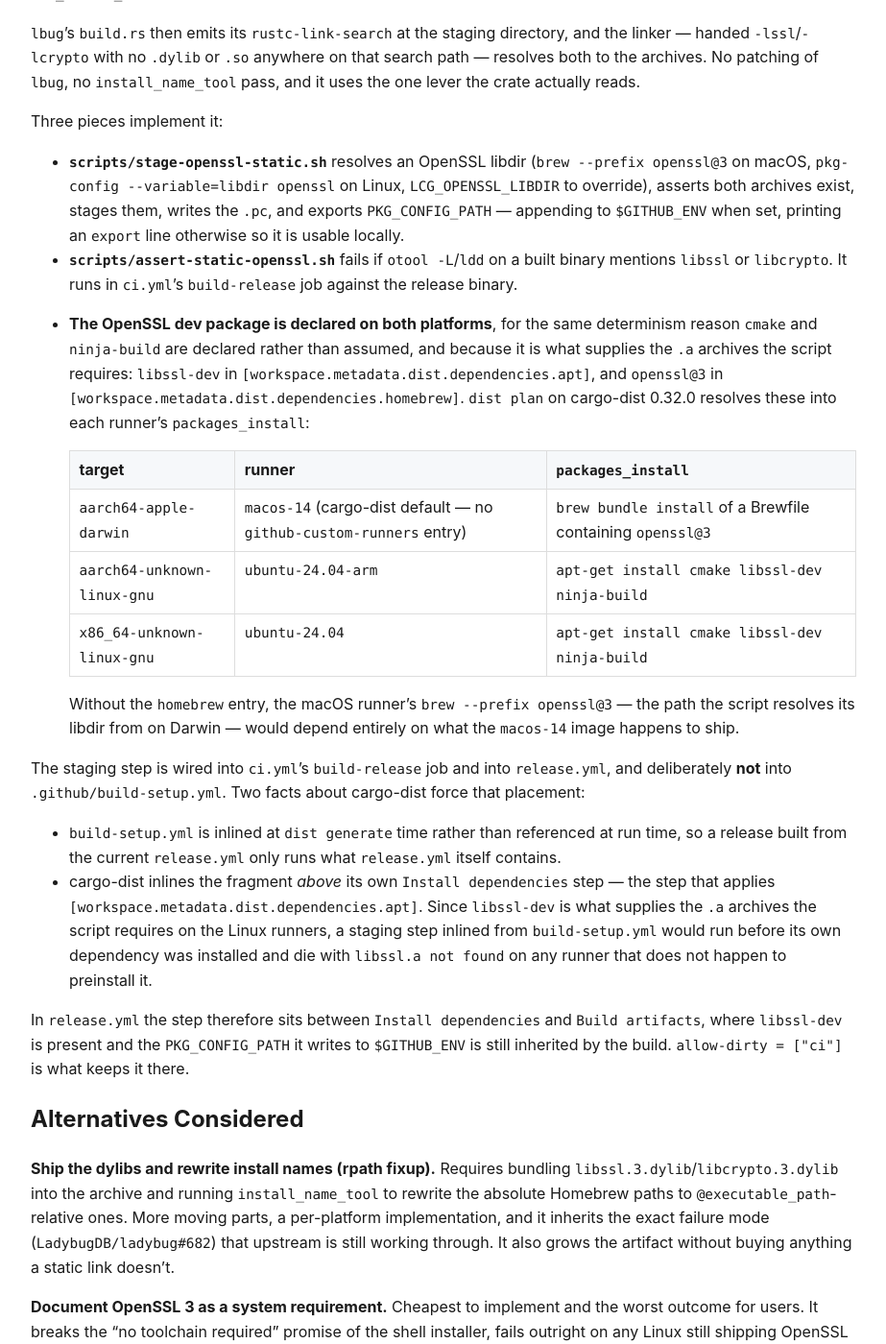
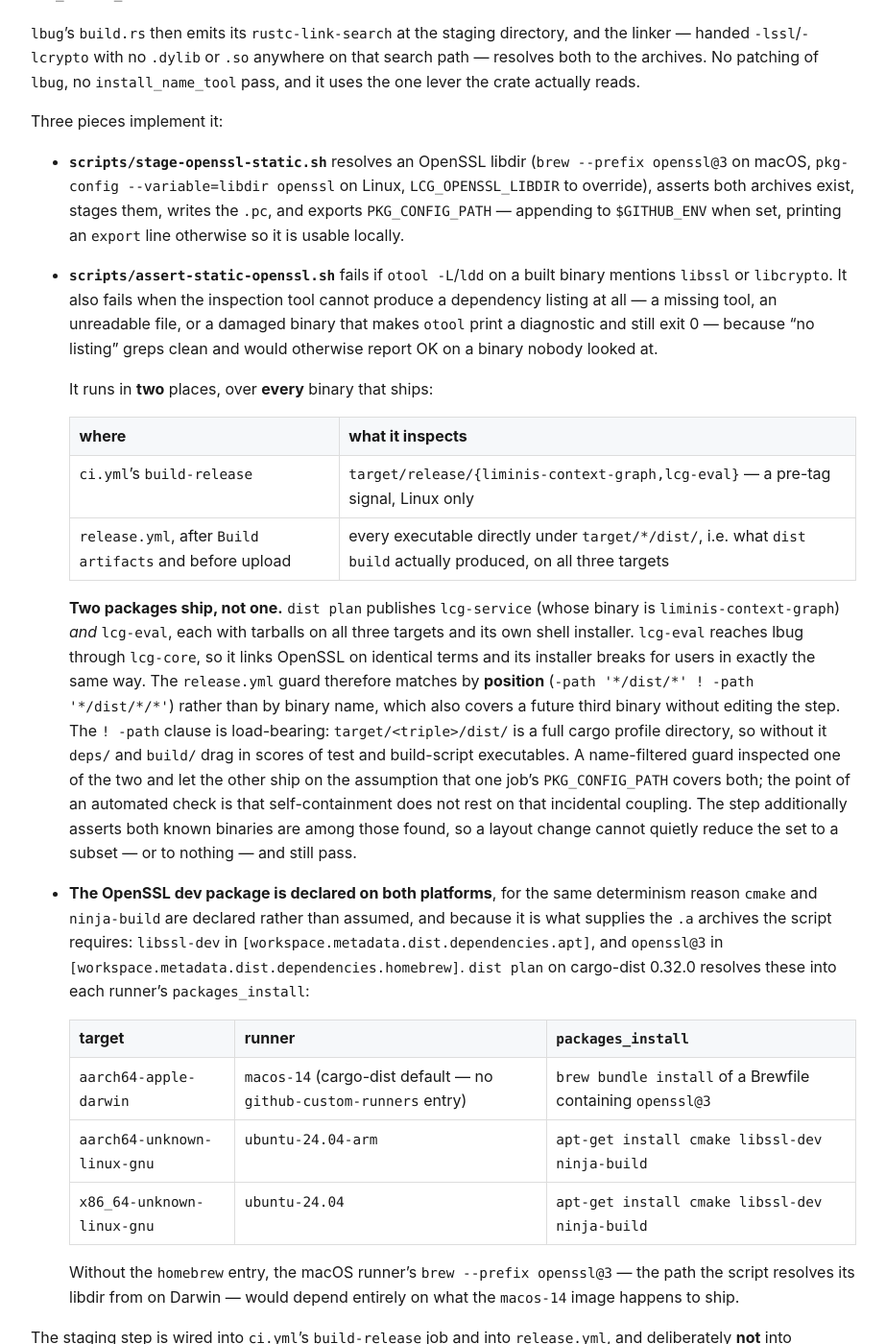
Before and after one commit to verveguy/liminis-context-graph, a Jekyll site: the page built from docs/adr/0398-openssl-linkage-for-release-artifacts.md, in a window 1280 px wide and 1400 px high, scrolled down 1904 px. Shown: the whole window at 96% size, without its empty margins (178-1101 px from the left). Built offline with Jekyll 4.4.1, drawn with Linux system fonts in a browser that asks for light colours; our own code applies the rules of GitHub Pages for plain Markdown files; some of the changed text lies outside the part shown.

Commit message:
fix(release): inspect every shipped binary in the OpenSSL guard
SC-006 requires the self-containment check to run against every binary the
release workflow produces. `dist plan` publishes two packages -- lcg-service
(binary: liminis-context-graph) and lcg-eval -- each with tarballs on all
three targets and its own shell installer. lcg-eval reaches lbug through
lcg-core, so it links OpenSSL on identical terms: verified dynamic without
the staging script and static with it. The guard's `-name
liminis-context-graph` filter inspected one of the two.

Today's artifacts were unaffected, because staging sets PKG_CONFIG_PATH
job-wide and both binaries are built in the same job -- but that makes the
service binary an incidental canary, which is the coupling FR-009 exists to
remove.

release.yml now matches by position rather than name, so a future third
binary is covered without editing the step. `! -path '*/dist/*/*'` is
load-bearing: target/<triple>/dist/ is a full cargo profile directory, so
without it deps/ and build/ drag in ~88 test and build-script executables.
The step also asserts both known binaries are among those found, replacing
the previous count-only check -- which would have passed having inspected
just one of the two. ci.yml's pre-tag Linux guard gains lcg-eval likewise.

Exercised under /bin/bash 3.2 (the macOS release runner's shell): both real
artifacts pass; a genuinely dynamically-OpenSSL-linked lcg-eval alongside a
static service binary now fails, which is exactly the case the old filter
let through; a missing lcg-eval fails; an empty dist/ fails; deps/
executables are not picked up.

ADR-0398 records the two-package fact and, separately, the warm-cache
caveat found during validation: lbug 0.19.1's build.rs declares no
rerun-if-env-changed for PKG_CONFIG_PATH, so a warm target/ can defeat the
staging script. Both routes are fail-closed via the guard.

Co-Authored-By: Claude Opus 5 <noreply@anthropic.com>

```diff
--- a/docs/adr/0398-openssl-linkage-for-release-artifacts.md
+++ b/docs/adr/0398-openssl-linkage-for-release-artifacts.md
@@ -93,7 +93,31 @@ Three pieces implement it:
   appending to `$GITHUB_ENV` when set, printing an `export` line otherwise so it is usable
   locally.
 - **`scripts/assert-static-openssl.sh`** fails if `otool -L`/`ldd` on a built binary mentions
-  `libssl` or `libcrypto`. It runs in `ci.yml`'s `build-release` job against the release binary.
+  `libssl` or `libcrypto`. It also fails when the inspection tool cannot produce a dependency
+  listing at all — a missing tool, an unreadable file, or a damaged binary that makes `otool`
+  print a diagnostic and still exit 0 — because "no listing" greps clean and would otherwise
+  report OK on a binary nobody looked at.
+
+  It runs in **two** places, over **every** binary that ships:
+
+  | where | what it inspects |
+  |---|---|
+  | `ci.yml`'s `build-release` | `target/release/{liminis-context-graph,lcg-eval}` — a pre-tag signal, Linux only |
+  | `release.yml`, after `Build artifacts` and before upload | every executable directly under `target/*/dist/`, i.e. what `dist build` actually produced, on all three targets |
+
+  **Two packages ship, not one.** `dist plan` publishes `lcg-service` (whose binary is
+  `liminis-context-graph`) *and* `lcg-eval`, each with tarballs on all three targets and its own
+  shell installer. `lcg-eval` reaches lbug through `lcg-core`, so it links OpenSSL on identical
+  terms and its installer breaks for users in exactly the same way. The `release.yml` guard
+  therefore matches by **position** (`-path '*/dist/*' ! -path '*/dist/*/*'`) rather than by
+  binary name, which also covers a future third binary without editing the step. The
+  `! -path` clause is load-bearing: `target/<triple>/dist/` is a full cargo profile directory,
+  so without it `deps/` and `build/` drag in scores of test and build-script executables. A
+  name-filtered guard inspected one of the two and let the other ship on the assumption that
+  one job's `PKG_CONFIG_PATH` covers both; the point of an automated check is that
+  self-containment does not rest on that incidental coupling. The step additionally asserts
+  both known binaries are among those found, so a layout change cannot quietly reduce the set
+  to a subset — or to nothing — and still pass.
 - **The OpenSSL dev package is declared on both platforms**, for the same determinism reason
   `cmake` and `ninja-build` are declared rather than assumed, and because it is what supplies
   the `.a` archives the script requires: `libssl-dev` in
@@ -168,6 +192,22 @@ a binary that builds and tests fine and then fails on a user's machine. That is
 `assert-static-openssl.sh` exists and runs in CI. If you are reading this because you are about to
 delete the "Stage static OpenSSL" step: the assertion will go red, and that is the point.
 
+**`lbug` does not watch `PKG_CONFIG_PATH`, so a warm `target/` can defeat the staging script.**
+`lbug` 0.19.1's `build.rs` declares `rerun-if-env-changed` for seven `LBUG_*` variables and not
+for `PKG_CONFIG_PATH`. Two consequences, both **fail-closed** — `assert-static-openssl.sh` catches
+each, so neither can ship a bad artifact:
+
+- Running `stage-openssl-static.sh` and then `dist build` on a tree that was already built
+  *without* staging reuses the cached build-script output and links dynamically anyway. Run
+  `cargo clean -p lbug` first; otherwise the local verification recipe above reports a confusing
+  FAIL on a warm tree.
+- Editing the staging path *without* also bumping the `lbug` version restores a cached
+  build-script output pointing at the old directory and does not re-run it. `ci.yml`'s lbug cache
+  key hashes the `lbug` stanza of `Cargo.lock` and nothing derived from `PKG_CONFIG_PATH` or the
+  staging script, so a cache hit survives an edit to either.
+
+Cold release runners build in the correct order, so the release path itself is unaffected.
+
 **macOS remains unproven by CI.** This ADR does not fix that structural gap — it only makes the
 release path reproducible locally so it can be checked by hand before tagging. Closing the gap
 properly means adding a macOS job or enabling cargo-dist's `pr-run-mode = "upload"`, which is
```
Also changed, not shown: .github/workflows/ci.yml, .github/workflows/release.yml.
